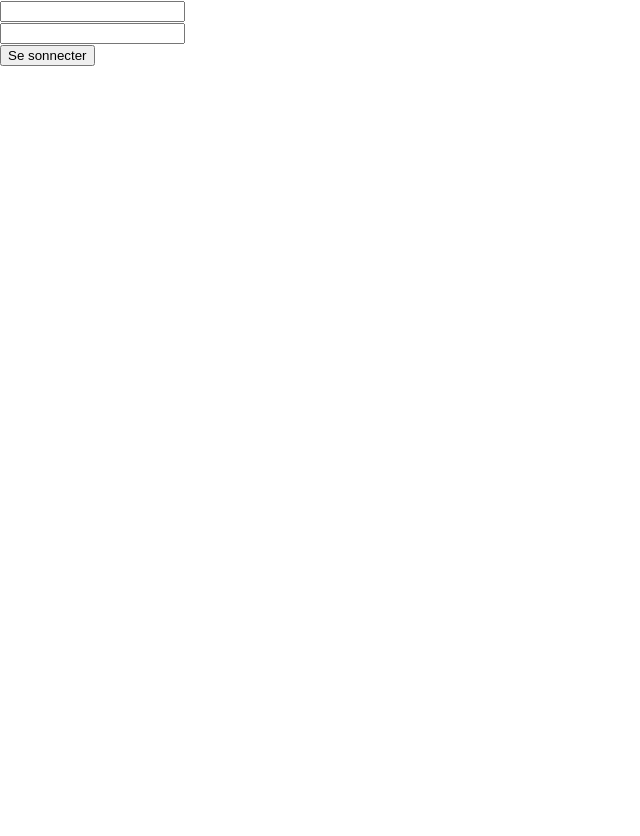
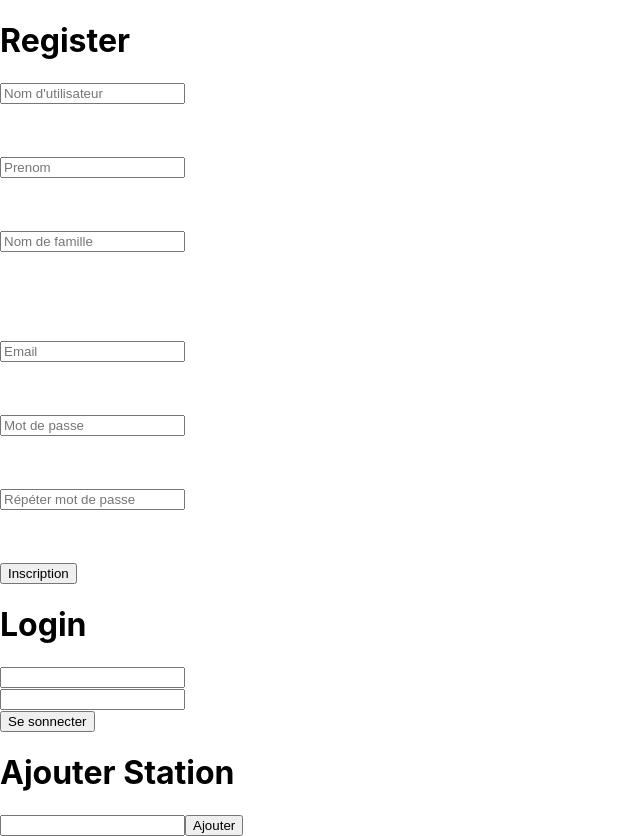
Before and after one commit to pierrejeanguerry/B2-weatherApp, a React (Create React App) app: page / in a window 1280 px wide. Shown: the whole page, without its empty margins (0-640 px from the left). Before the commit the page ends 800 px from the top, so only its background shows below. Built offline with nearby package versions, Linux system fonts and the light colour scheme; the HTML template or start-up script is replaced by a standard one.

Commit message:
js to ts add login register addStation pages

```diff
--- /dev/null
+++ b/public/index.html
@@ -0,0 +1,43 @@
+<!DOCTYPE html>
+<html lang="en">
+  <head>
+    <meta charset="utf-8" />
+    <link rel="icon" href="%PUBLIC_URL%/favicon.ico" />
+    <meta name="viewport" content="width=device-width, initial-scale=1" />
+    <meta name="theme-color" content="#000000" />
+    <meta
+      name="description"
+      content="Web site created using create-react-app"
+    />
+    <link rel="apple-touch-icon" href="%PUBLIC_URL%/logo192.png" />
+    <!--
+      manifest.json provides metadata used when your web app is installed on a
+      user's mobile device or desktop. See https://developers.google.com/web/fundamentals/web-app-manifest/
+    -->
+    <link rel="manifest" href="%PUBLIC_URL%/manifest.json" />
+    <!--
+      Notice the use of %PUBLIC_URL% in the tags above.
+      It will be replaced with the URL of the `public` folder during the build.
+      Only files inside the `public` folder can be referenced from the HTML.
+
+      Unlike "/favicon.ico" or "favicon.ico", "%PUBLIC_URL%/favicon.ico" will
+      work correctly both with client-side routing and a non-root public URL.
+      Learn how to configure a non-root public URL by running `npm run build`.
+    -->
+    <title>React App</title>
+  </head>
+  <body>
+    <noscript>You need to enable JavaScript to run this app.</noscript>
+    <div id="root"></div>
+    <!--
+      This HTML file is a template.
+      If you open it directly in the browser, you will see an empty page.
+
+      You can add webfonts, meta tags, or analytics to this file.
+      The build step will place the bundled scripts into the <body> tag.
+
+      To begin the development, run `npm start` or `yarn start`.
+      To create a production bundle, use `npm run build` or `yarn build`.
+    -->
+  </body>
+</html>
--- a/src/App.js
+++ b/src/App.js
@@ -1,8 +1,16 @@
 import "./App.css";
+import Register from "./pages/Register";
 import Login from "./pages/Login";
+import StationManager from "./pages/StationManager";
 
 function App() {
-  return <Login />;
+  return (
+    <>
+      <Register />
+      <Login />
+      <StationManager />
+    </>
+  );
 }
 
 export default App;
--- a/src/components/login/LoginForm.tsx
+++ b/src/components/login/LoginForm.tsx
@@ -4,38 +4,42 @@ import React from "react";
 export default function LoginForm() {
   function handleSubmit(event: React.FormEvent<HTMLFormElement>) {
     const formData = new FormData(event.currentTarget);
-    const email = formData.get("email");
-    const password = formData.get("password");
 
     var to_send = {
-      email: email,
-      password: password,
+      email: formData.get("login-email"),
+      password: formData.get("login-password"),
     };
     const headers = {
       "Content-Type": "application/json",
     };
-    console.log(email);
     axios
-      .post("http://localhost:3001/api/user/login-user", to_send, {
+      .post("http://localhost:3001/api/user/login", to_send, {
         headers,
       })
       .then((res) => {
-        console.log(res.headers);
         const token = res.headers["authorization"];
         localStorage.setItem("authorization", token);
+        alert("Success!");
         //faire changer de page ici
       })
       .catch((error) => {
         console.log(error);
+        if (error.response?.status === 400) {
+          alert("combinaison email + mot de passe fausse");
+        }
+        if (error.response?.status === 500) {
+          // probleme venant du serveur (réessayer plus tard)
+          alert("probleme venant du serveur (réessayer plus tard)");
+        }
       });
 
     event.preventDefault();
   }
   return (
     <form onSubmit={handleSubmit}>
-      <input type="email" name="email" id="email" />
+      <input type="email" name="login-email" id="login-email" />
       <br />
-      <input type="password" name="password" id="password" />
+      <input type="password" name="login-password" id="login-password" />
       <br />
 
       <button type="submit">Se sonnecter</button>
--- /dev/null
+++ b/src/components/manageStation/AddStation.tsx
@@ -0,0 +1,56 @@
+import axios, { AxiosError, AxiosResponse } from "axios";
+import React, { useState } from "react";
+
+export default function AddStation() {
+  let [mac, setMac] = useState("");
+
+  function handleSubmit(event: React.FormEvent<HTMLFormElement>) {
+    const formData = new FormData(event.currentTarget);
+    const macAdress = formData.get("macAdress");
+    const headers = {
+      "Content-Type": "application/json",
+      Authorization: localStorage.getItem("authorization"),
+    };
+    var to_send = {
+      macAdress: formData.get("macAdress"),
+    };
+    axios
+      .post("http://localhost:3001/api/user/add-station", to_send, { headers })
+      .then((res: AxiosResponse) => {
+        console.log(res);
+        if (res.status === 200) {
+          alert("success !");
+        }
+      })
+      .catch((error: AxiosError) => {
+        console.log(error);
+        if (error.response?.status === 409) {
+          // station appartien deja quelqu'un
+          alert("station appartien deja quelqu'un");
+        }
+        if (error.response?.status === 402) {
+          //pas connecté ?!
+          alert("pas connecté ?!");
+        }
+        if (error.response?.status === 403) {
+          //un petit malin a envoyé les mauvaise données
+          alert("veillez a envoyer les bonnes données...");
+        }
+        if (error.response?.status === 400) {
+          //station n'existe pas
+          alert("station n'existe pas");
+        }
+        if (error.response?.status === 500) {
+          // probleme venant du serveur (réessayer plus tard)
+          alert("probleme venant du serveur (réessayer plus tard)");
+        }
+      });
+    event.preventDefault();
+  }
+  return (
+    <form onSubmit={handleSubmit}>
+      <input type="text" id="macAdress" name="macAdress" />
+      <button type="submit">Ajouter</button>
+    </form>
+  );
+}
--- a/src/components/register/RegisterForm.tsx
+++ b/src/components/register/RegisterForm.tsx
@@ -12,41 +12,45 @@ export default function RegisterForm() {
 
   function handleSubmit(event: React.FormEvent<HTMLFormElement>) {
     const formData = new FormData(event.currentTarget);
-    const firstName = formData.get("firstName");
-    const lastName = formData.get("lastName");
-    const userName = formData.get("userName");
-    const email = formData.get("email");
-    const password = formData.get("password");
-    const repeatPassword = formData.get("repeatPassword");
 
     var to_send = {
-      username: userName,
-      email: email,
-      first_name: firstName,
-      second_name: lastName,
-      password: password,
-      repeatPassword: repeatPassword,
+      username: formData.get("userName"),
+      email: formData.get("email"),
+      first_name: formData.get("firstName"),
+      last_name: formData.get("lastName"),
+      password: formData.get("password"),
+      repeatPassword: formData.get("repeatPassword"),
     };
     const headers = {
       "Content-Type": "application/json",
     };
     axios
-      .post("http://localhost:3001/api/user/create-user", to_send, {
+      .post("http://localhost:3001/api/user/register", to_send, {
         headers,
       })
       .then((res: AxiosResponse) => {
         console.log(res);
-        // if (res.status === 200) {
-        //   navigate("/login");
-        // }
+        if (res.status === 20) {
+          alert("success !");
+        }
       })
       .catch((error: AxiosError) => {
         console.log(error);
-        if (error.message === "NOT_ALL_DATA") {
+        if (error.response?.status === 409) {
+          // email utilisé
+          alert("email deja utilisé");
         }
-        if (error.message === "PASSWORD_IS_NOT_EQUIVALENT") {
+        if (error.response?.status === 403) {
+          //un petit malin a envoyé les mauvaise données
+          alert("veillez a envoyer les bonnes données...");
         }
-        if (error.message === "INTERNAL_ERROR") {
+        if (error.response?.status === 400) {
+          //mot de passe et repeter mot de passe differents
+          alert("mot de passe et repeter mot de passe differents");
+        }
+        if (error.response?.status === 500) {
+          // probleme venant du serveur (réessayer plus tard)
+          alert("probleme venant du serveur (réessayer plus tard)");
         }
       });
 
--- a/src/pages/Login.tsx
+++ b/src/pages/Login.tsx
@@ -2,5 +2,10 @@ import React from "react";
 import LoginForm from "../components/login/LoginForm";
 
 export default function Login() {
-  return <LoginForm />;
+  return (
+    <>
+      <h1>Login</h1>
+      <LoginForm />
+    </>
+  );
 }
--- a/src/pages/Register.tsx
+++ b/src/pages/Register.tsx
@@ -2,5 +2,10 @@ import React from "react";
 import RegisterForm from "../components/register/RegisterForm";
 
 export default function Register() {
-  return <RegisterForm />;
+  return (
+    <>
+      <h1>Register</h1>
+      <RegisterForm />
+    </>
+  );
 }
--- /dev/null
+++ b/src/pages/StationManager.jsx
@@ -0,0 +1,11 @@
+import React from "react";
+import AddStation from "../components/manageStation/AddStation";
+
+export default function StationManager() {
+  return (
+    <>
+      <h1>Ajouter Station</h1>
+      <AddStation />
+    </>
+  );
+}
```
